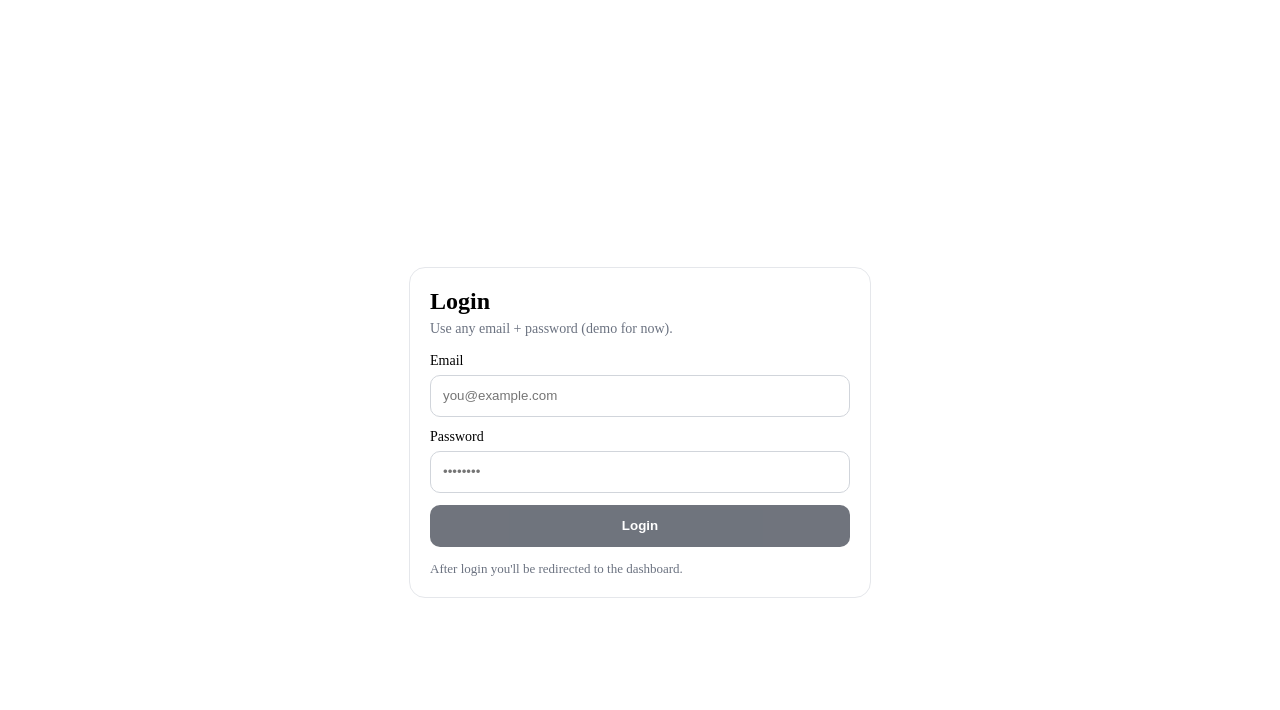
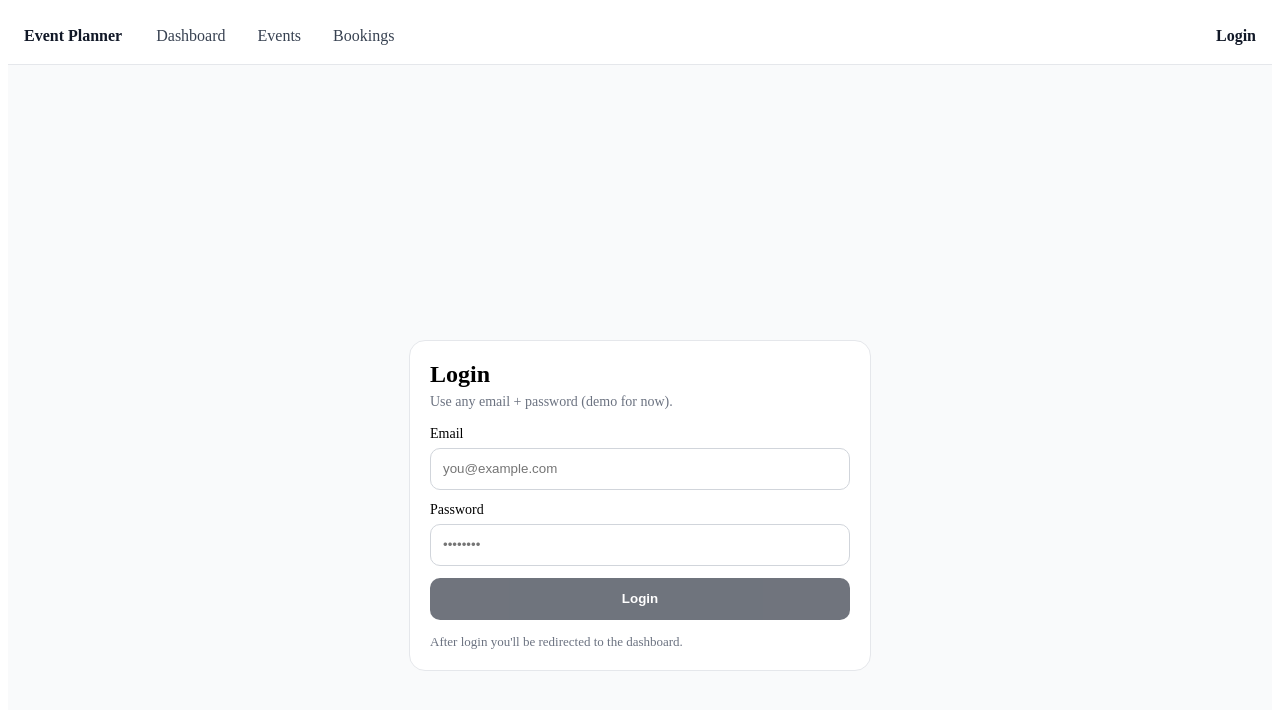
Before and after one commit to fionaveseli/event-planner, an Angular app: page /auth/login in a window 1280 px wide. Shown: the top 710 px of the page. Built offline with nearby package versions, Linux system fonts and the light colour scheme.

Commit message:
feat(shell): add app layout nav and protect routes

```diff
--- a/src/app/app.routes.ts
+++ b/src/app/app.routes.ts
@@ -1,4 +1,5 @@
 import { Routes } from '@angular/router';
+import { NotFoundPage } from './shared/pages/not-found/not-found.page';
 
 export const routes: Routes = [
   {
@@ -32,6 +33,6 @@ export const routes: Routes = [
   },
   {
     path: '**',
-    redirectTo: 'dashboard',
+   component: NotFoundPage,
   },
 ];
--- a/src/app/app.ts
+++ b/src/app/app.ts
@@ -1,11 +1,11 @@
 import { Component, ChangeDetectionStrategy } from '@angular/core';
-import { RouterOutlet } from '@angular/router';
+import { AppShellComponent } from './shared/ui/app-shell/app-shell.component';
 
 @Component({
   selector: 'app-root',
   standalone: true,
-  imports: [RouterOutlet],
-  template: `<router-outlet />`,
+  imports: [AppShellComponent],
+  template: `<app-shell />`,
   changeDetection: ChangeDetectionStrategy.OnPush,
 })
 export class App {}
--- a/src/app/features/events/events.routes.ts
+++ b/src/app/features/events/events.routes.ts
@@ -2,12 +2,15 @@ import { Routes } from '@angular/router';
 import { EventsListPage } from './pages/events-list/events-list.page';
 import { EventDetailPage } from './pages/event-detail/event-detail.page';
 import { eventDetailResolver } from '../../core/resolvers/event-detail.resolver';
+import { authGuard } from '../../core/guards/auth.guard';
 
 export const EVENTS_ROUTES: Routes = [
-  { path: '', component: EventsListPage },
+  { path: '', component: EventsListPage, canActivate: [authGuard] },
+
   {
     path: ':id',
     component: EventDetailPage,
     resolve: { event: eventDetailResolver },
+    canActivate: [authGuard],
   },
 ];
--- /dev/null
+++ b/src/app/shared/pages/not-found/not-found.page.ts
@@ -0,0 +1,17 @@
+import { ChangeDetectionStrategy, Component } from '@angular/core';
+import { RouterLink } from '@angular/router';
+
+@Component({
+  selector: 'app-not-found-page',
+  standalone: true,
+  imports: [RouterLink],
+  template: `
+    <section class="page">
+      <h1>404</h1>
+      <p class="muted">Page not found.</p>
+      <a routerLink="/dashboard">Go to dashboard</a>
+    </section>
+  `,
+  changeDetection: ChangeDetectionStrategy.OnPush,
+})
+export class NotFoundPage {}
--- /dev/null
+++ b/src/app/shared/ui/app-shell/app-shell.component.scss
@@ -0,0 +1,68 @@
+.shell {
+  min-height: 100dvh;
+  background: #f9fafb;
+}
+
+.topbar {
+  height: 56px;
+  padding: 0 16px;
+  display: flex;
+  align-items: center;
+  gap: 16px;
+  border-bottom: 1px solid #e5e7eb;
+  background: #fff;
+}
+
+.brand {
+  font-weight: 800;
+  text-decoration: none;
+  color: #111827;
+}
+
+.nav {
+  display: flex;
+  gap: 12px;
+  margin-left: 8px;
+
+  a {
+    text-decoration: none;
+    color: #374151;
+    padding: 6px 10px;
+    border-radius: 10px;
+
+    &.active {
+      background: #111827;
+      color: #fff;
+    }
+  }
+}
+
+.actions {
+  margin-left: auto;
+  display: flex;
+  align-items: center;
+  gap: 12px;
+
+  a {
+    text-decoration: none;
+    color: #111827;
+    font-weight: 600;
+  }
+
+  button {
+    border: 1px solid #e5e7eb;
+    background: #fff;
+    height: 34px;
+    padding: 0 12px;
+    border-radius: 10px;
+    cursor: pointer;
+
+    &:hover {
+      border-color: #111827;
+    }
+  }
+}
+
+.content {
+  padding: 16px;
+}
--- /dev/null
+++ b/src/app/shared/ui/app-shell/app-shell.component.ts
@@ -0,0 +1,43 @@
+import { ChangeDetectionStrategy, Component, inject } from '@angular/core';
+import { RouterLink, RouterLinkActive, RouterOutlet } from '@angular/router';
+import { AuthService } from '../../../core/services/auth.service';
+
+@Component({
+  selector: 'app-shell',
+  standalone: true,
+  imports: [RouterOutlet, RouterLink, RouterLinkActive],
+  template: `
+    <div class="shell">
+      <header class="topbar">
+        <a class="brand" routerLink="/dashboard">Event Planner</a>
+
+        <nav class="nav">
+          <a routerLink="/dashboard" routerLinkActive="active">Dashboard</a>
+          <a routerLink="/events" routerLinkActive="active">Events</a>
+          <a routerLink="/bookings/new" routerLinkActive="active">Bookings</a>
+        </nav>
+
+        <div class="actions">
+          @if (auth.isAuthenticated()) {
+            <button type="button" (click)="logout()">Logout</button>
+          } @else {
+            <a routerLink="/auth/login">Login</a>
+          }
+        </div>
+      </header>
+
+      <main class="content">
+        <router-outlet />
+      </main>
+    </div>
+  `,
+  styleUrl: './app-shell.component.scss',
+  changeDetection: ChangeDetectionStrategy.OnPush,
+})
+export class AppShellComponent {
+  readonly auth = inject(AuthService);
+
+  logout() {
+    this.auth.logout();
+  }
+}
```
